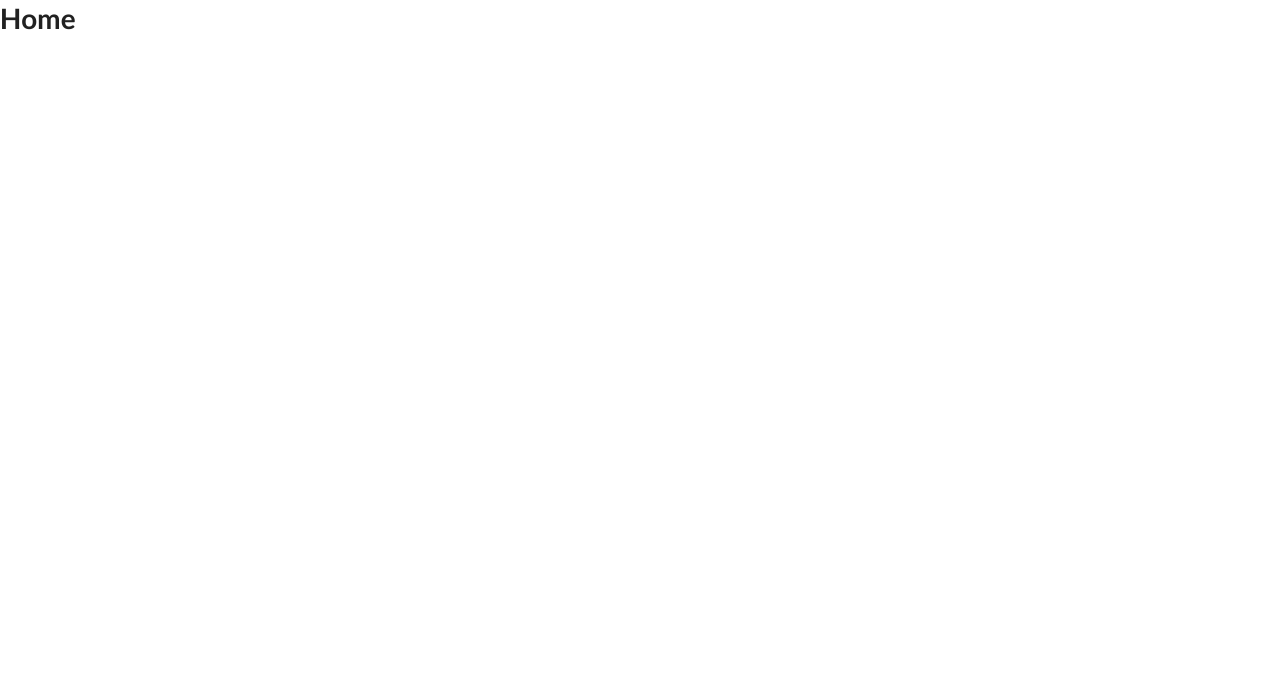
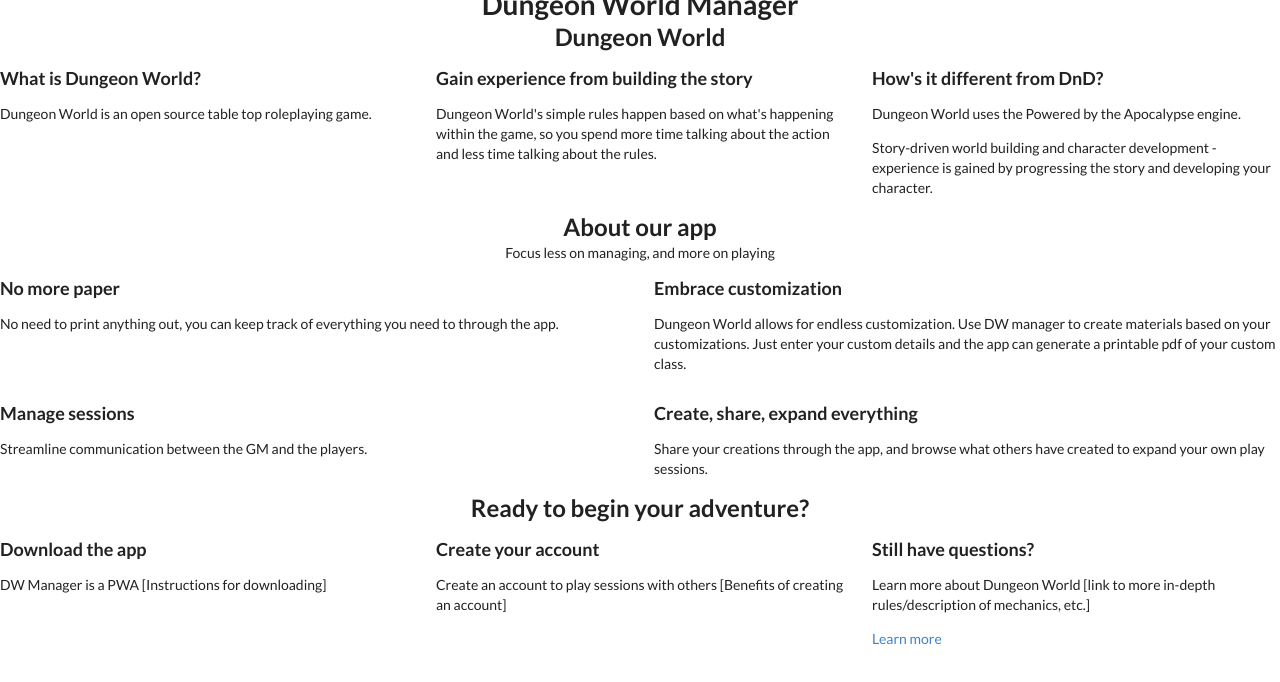
Before and after one commit to Dungeon-World-Manager/dungeon-world-manager.github.io, a Gatsby site: page / in a window 1280 px wide. Built offline with nearby package versions, Linux system fonts and the light colour scheme; Gatsby itself is replaced by a stand-in of ours.

Commit message:
Add landing page content

```diff
--- a/src/app/LandingPage/index.js
+++ b/src/app/LandingPage/index.js
@@ -1,11 +1,118 @@
-import React from 'react';
+import React from "react";
+import { Link, useHistory } from "gatsby";
+import PDF from "../../resources/dungeon-world-overview.pdf";
+import PdfViewer from "../PdfViewer";
 
 const LandingPage = () => {
-    return (
-        <React.Fragment>
-            <h1>Home</h1>
-        </React.Fragment>
-    );
+	const pdfSrc =
+		"https://drive.google.com/file/d/0B8_Fz4m5hcoiTXpTbklDOF9iUHc/preview?resourcekey=0-xI_68aH1lllySOdEovKvPQ";
+	return (
+		<React.Fragment>
+			<h1 class="ui center aligned grid">Dungeon World Manager</h1>
+			{/* About Dungeon World */}
+			<h2 class="ui center aligned grid">Dungeon World</h2>
+			{/* Table Top RPG */}
+			<div class="ui stackable three column grid">
+				<div class="column">
+					<h3>What is Dungeon World?</h3>
+					<p>Dungeon World is an open source table top roleplaying game.</p>
+				</div>
+				{/* Exp from building the story */}
+				<div class="column">
+					<h3>Gain experience from building the story</h3>
+					<p>
+						Dungeon World's simple rules happen based on what's happening within
+						the game, so you spend more time talking about the action and less
+						time talking about the rules.
+					</p>
+				</div>
+				{/* Vs DnD */}
+				<div class="column">
+					<h3>How's it different from DnD?</h3>
+					<p>Dungeon World uses the Powered by the Apocalypse engine.</p>
+					<p>
+						Story-driven world building and character development - experience
+						is gained by progressing the story and developing your character.
+					</p>
+				</div>
+			</div>
+
+			{/* About Our App */}
+			<h2 class="ui center aligned grid">About our app</h2>
+			<p class="ui center aligned grid">
+				Focus less on managing, and more on playing
+			</p>
+			<div class="ui stackable two column grid">
+				{/* Benefits of digital app */}
+				<div class="column">
+					<h3>No more paper</h3>
+					<p>
+						No need to print anything out, you can keep track of everything you
+						need to through the app.
+					</p>
+				</div>
+				<div class="column">
+					<h3>Embrace customization</h3>
+					<p>
+						Dungeon World allows for endless customization. Use DW manager to
+						create materials based on your customizations. Just enter your
+						custom details and the app can generate a printable pdf of your
+						custom class.
+					</p>
+				</div>
+				{/* Manage Sessions */}
+				<div class="column">
+					<h3>Manage sessions</h3>
+					<p>Streamline communication between the GM and the players.</p>
+					<p></p>
+				</div>
+				{/* Create, share, expand everything */}
+				<div class="column">
+					<h3>Create, share, expand everything</h3>
+					<p>
+						Share your creations through the app, and browse what others have
+						created to expand your own play sessions.
+					</p>
+				</div>
+			</div>
+
+			{/* CTA */}
+			<h2 class="ui center aligned grid">Ready to begin your adventure?</h2>
+			<div class="ui stackable three column grid">
+				{/* - download the app */}
+				<div class="column">
+					<h3>Download the app</h3>
+					<p>DW Manager is a PWA [Instructions for downloading]</p>
+				</div>
+				{/* - create an account */}
+				<div class="column">
+					<h3>Create your account</h3>
+					<p>
+						Create an account to play sessions with others [Benefits of creating
+						an account]
+					</p>
+				</div>
+				{/* - learn more about DW  */}
+				<div class="column">
+					<h3>Still have questions?</h3>
+					<p>
+						Learn more about Dungeon World [link to more in-depth
+						rules/description of mechanics, etc.]
+					</p>
+					<Link
+						to="/pdfviewer"
+						params={{
+							pdfSrc:
+								"https://drive.google.com/file/d/0B8_Fz4m5hcoiTXpTbklDOF9iUHc/preview?resourcekey=0-xI_68aH1lllySOdEovKvPQ",
+						}}
+						pdfSrc={{ pdfSrc }}
+					>
+						Learn more
+					</Link>
+				</div>
+			</div>
+		</React.Fragment>
+	);
 };
 
 export default LandingPage;
--- /dev/null
+++ b/src/app/PdfViewer/index.js
@@ -0,0 +1,21 @@
+import React from "react";
+// import { Link, useHistory } from "gatsby";
+import { useParams } from "gatsby";
+
+const PdfViewer = (props) => {
+	// const { params } = useParams();
+	return (
+		<React.Fragment>
+			{/* {{ pdf in iframe }} */}
+			{props.pdfSrc}
+			<iframe
+				style={{ "min-height": "100vh" }}
+				src={props.pdfSrc}
+				width="100%"
+				height="auto"
+			/>
+		</React.Fragment>
+	);
+};
+
+export default PdfViewer;
```
